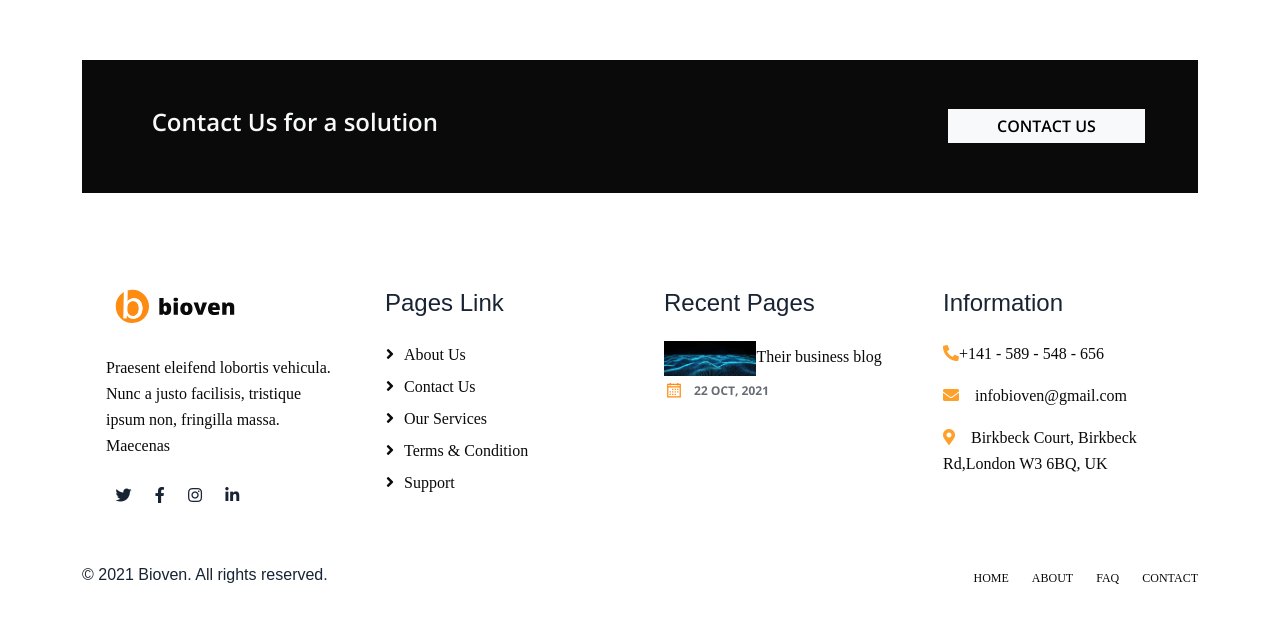
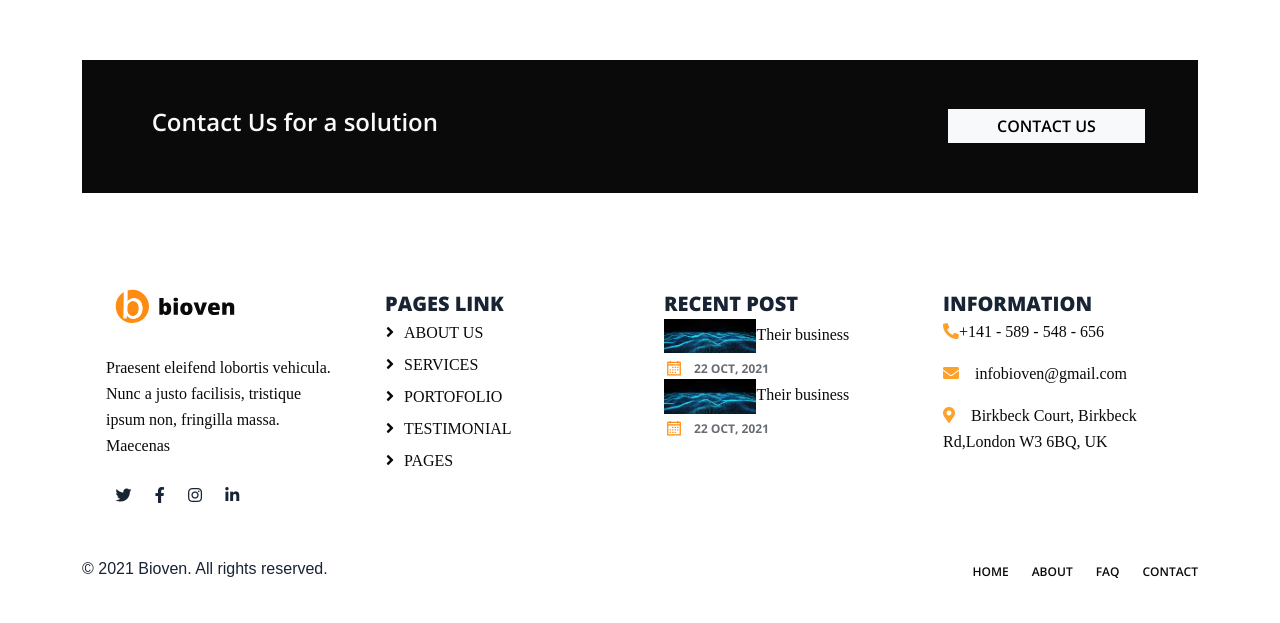
Before and after one commit to Farhanamin23/tugas_slicingA2_Farhan_Amin, a plain HTML site: page index.html in a window 1280 px wide. Shown: the part 1595-2218 px from the top of the page. Drawn offline with nearby package versions, Linux system fonts and the light colour scheme.

Commit message:
new update

```diff
--- a/css/style.css
+++ b/css/style.css
@@ -157,7 +157,6 @@ i.fab {
 
 .footer {
     color: var(--dark);
-
 }
 .atasfooter{
     display: block;
@@ -167,6 +166,15 @@ i.fab {
     color: var(--light);
     font-family: Open Sans;
     text-align: right ;
+}
+.footer h7 {
+    font-family: 'Open Sans';
+    font-style: normal;
+    font-weight: 800;
+    font-size: 20px;
+    line-height: 30px;
+    text-transform: uppercase;
+    color: #0A0A0B;
 }
 .button {
     position: relative;
@@ -244,12 +252,14 @@ i.fab {
     .copyright a:hover {
     color:var(--primary); }
 
-    .copyright-menu ul {
+    .copyright-menu ul  {
     text-align: right;
     font-size: 12px;
-    margin: 0; }
+}
 
     .copyright-menu li {
     display: inline-block;
     padding-left: 20px;
+    font-family: 'Open Sans';
+    text-transform: uppercase;
 }
--- a/index.html
+++ b/index.html
@@ -195,25 +195,26 @@
               </div>
           </div>
           <ul class="col-lg-3 col-md-6">
-            <h4 class="text-dark mb-4">Pages Link</h4>
-            <li class="btn btn-link" href="#">About Us</li>
-            <li class="btn btn-link" href="#">Contact Us</li>
-            <li class="btn btn-link" href="#">Our Services</li>
-            <li class="btn btn-link" href="#">Terms & Condition</li>
-            <li class="btn btn-link" href="#">Support</li>
+            <h7 class="text-dark mb-4">PAGES LINK</h7>
+            <li class="btn btn-link" href="#">ABOUT US</li>
+            <li class="btn btn-link" href="#">SERVICES</li>
+            <li class="btn btn-link" href="#">PORTOFOLIO</li>
+            <li class="btn btn-link" href="#">TESTIMONIAL</li>
+            <li class="btn btn-link" href="#">PAGES</li>
           </ul>
           <div class="col-lg-3 col-md-6">
-            <h4 class="text-dark mb-4">Recent Pages</h4>
-            <div class="col-sm-3"></div>
+            <h7 class="text-dark mb-4">RECENT POST</h7>
             <div class="kilimanjaro_area">
               <div class="kilimanjaro_thumb">
-								<img class="img-fluid2" src="/img/image.jpg" alt="">Their business blog<div>
+								<img class="img-fluid2" src="/img/image.jpg" alt="">Their business<div>
                 <img class="kilimanjaro_date" src="/img/Date.svg"></div>
               </div>
+              <img class="img-fluid2" src="/img/image.jpg" alt="">Their business<div>
+              <img class="kilimanjaro_date" src="/img/Date.svg"></div>
           </div>
-          </div>
+        </div>
           <div class="col-lg-3 col-md-6">
-            <h4 class="text-dark mb-4">Information</h4>
+            <h7 class="text-dark mb-4">INFORMATION</h7>
             <p><i class="fa fa-phone-alt text-primary  me-3-"></i>+141 - 589 - 548 - 656</p>
             <p><i class="fa fa-envelope text-primary me-3"></i>infobioven@gmail.com</p>
             <p><i class="fa fa-map-marker-alt text-primary me-3"></i>Birkbeck Court, Birkbeck Rd,London W3 6BQ, UK</p>
```
